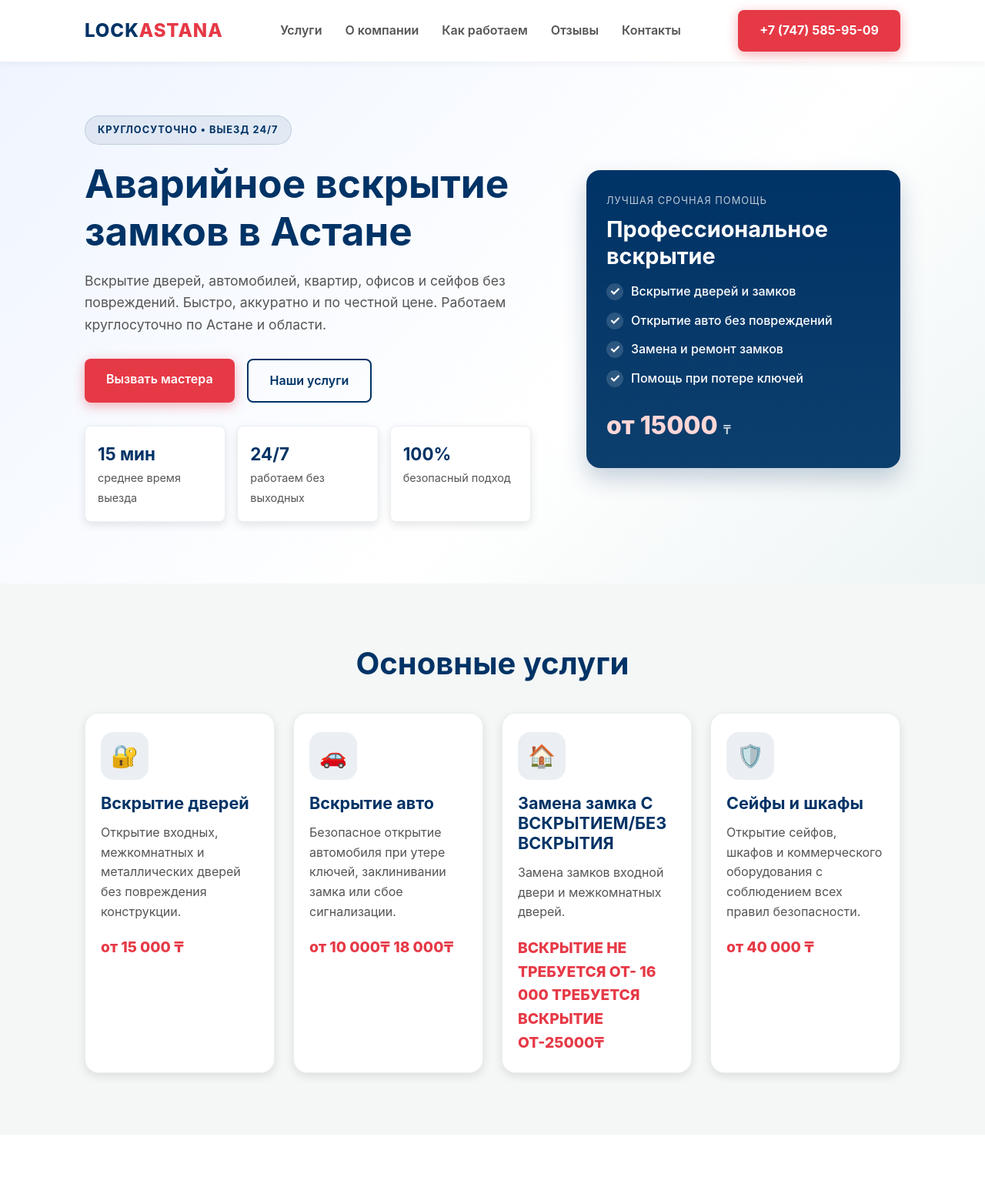
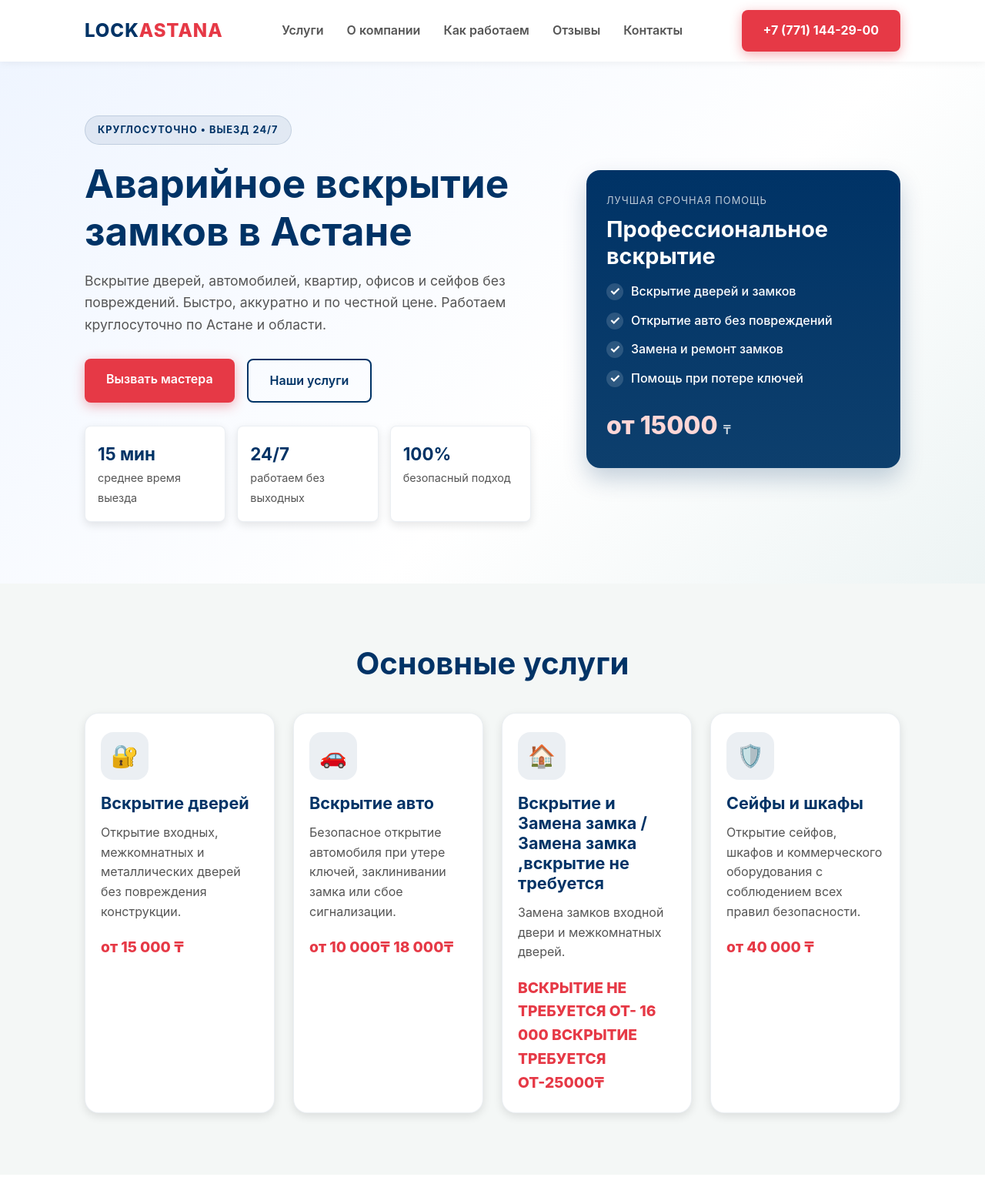
Before and after one commit to lockastanakz/LockAstana, a plain HTML site: page index.html in a window 1280 px wide. Shown: the top 1551 px of the page at 77% size. Drawn offline with Linux system fonts and the light colour scheme.

Commit message:
Update index.html

```diff
--- a/index.html
+++ b/index.html
@@ -628,7 +628,7 @@
                 <a href="#contact">Контакты</a>
             </nav>
 
-            <a class="btn btn-primary header-phone" href="tel:+77475859509">+7 (747) 585-95-09</a>
+            <a class="btn btn-primary header-phone" href="tel:+77711442900">+7 (771) 144-29-00</a>
         </div>
     </header>
 
@@ -641,7 +641,7 @@
                     <p>Вскрытие дверей, автомобилей, квартир, офисов и сейфов без повреждений. Быстро, аккуратно и по честной цене. Работаем круглосуточно по Астане и области.</p>
 
                     <div class="hero-actions">
-                        <a href="tel:+77475859509" class="btn btn-primary">Вызвать мастера</a>
+                        <a href="tel:+77711442900" class="btn btn-primary">Вызвать мастера</a>
                         <a href="#services" class="btn btn-outline">Наши услуги</a>
                     </div>
 
@@ -696,9 +696,9 @@
 
                 <article class="service-card">
                     <div class="service-icon">🏠</div>
-                    <h3>Замена замка С ВСКРЫТИЕМ/БЕЗ ВСКРЫТИЯ</h3>
+                    <h3>Вскрытие и Замена замка /Замена замка ,вскрытие не требуется</h3>
                     <p>Замена замков входной двери и межкомнатных дверей.</p>
-                    <div class="price">ВСКРЫТИЕ НЕ ТРЕБУЕТСЯ ОТ- 16 000    ТРЕБУЕТСЯ ВСКРЫТИЕ ОТ-25000₸</div>
+                    <div class="price">ВСКРЫТИЕ НЕ ТРЕБУЕТСЯ ОТ- 16 000     ВСКРЫТИЕ ТРЕБУЕТСЯ ОТ-25000₸</div>
                 </article>
 
                 <article class="service-card">
```
